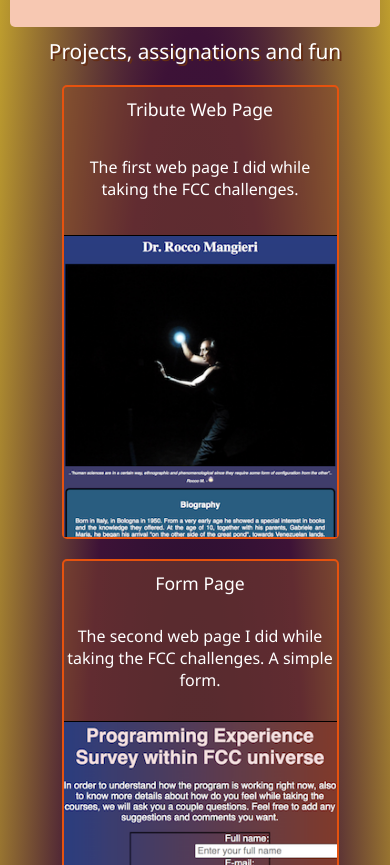
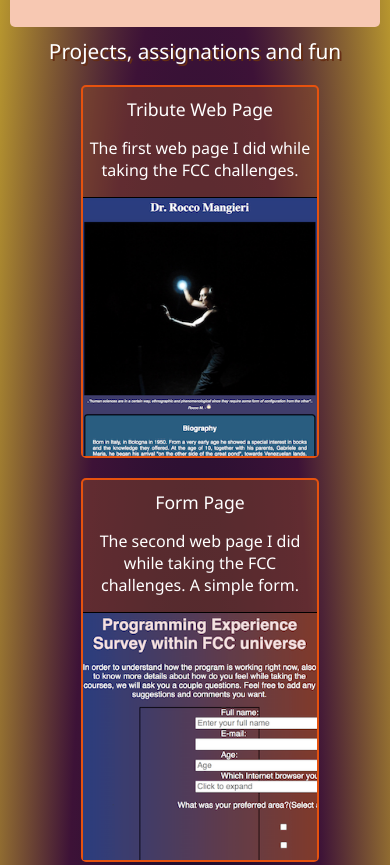
Before and after one commit to theghost1980/google-homepage, a plain HTML site: page index.html in a window 390 px wide. Shown: the part 744-1609 px from the top of the page. Drawn offline with Linux system fonts and the light colour scheme.

Commit message:
changing

```diff
--- a/styles/portfolio.css
+++ b/styles/portfolio.css
@@ -185,8 +185,8 @@ footer {
         max-height: 40px;
     }
     .project-tile {
-        max-width: 70%;
-        max-height: 70%;
+        width: 60%;
+        height: 80%;
     }
     .project-h {
         font-size: 1.1em;
```
